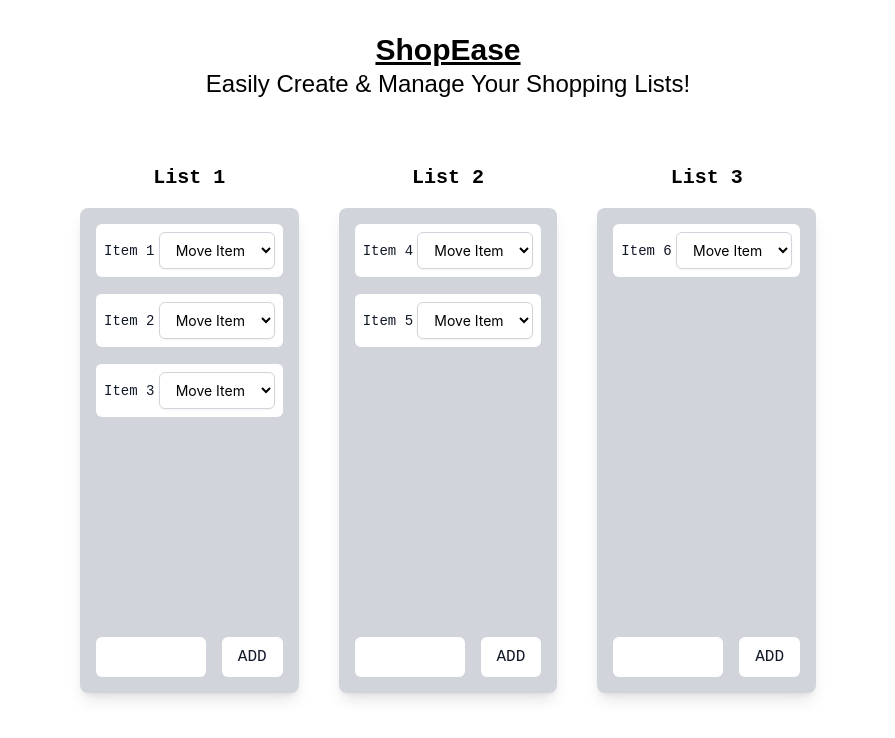
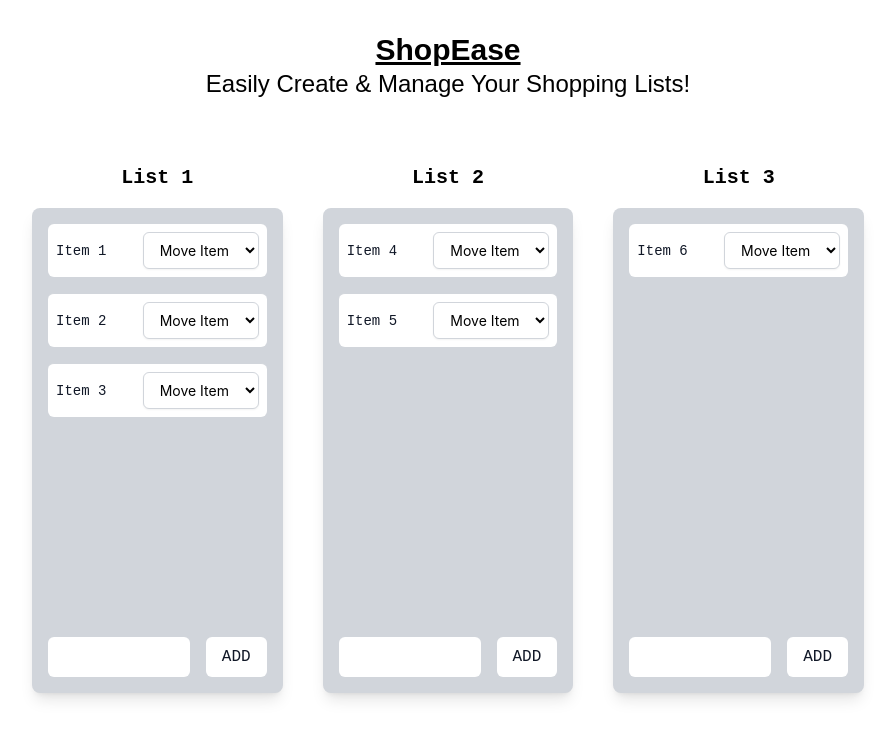
Before and after one commit to emelyn-barrientos/shopease-list-coding-challenge, a React (Create React App) app: page / in a window 1280 px wide. Shown: the top 738 px of the page, without its empty margins (192-1087 px from the left). Built offline with nearby package versions, Linux system fonts and the light colour scheme; a web font is replaced by a local one.

Commit message:
Reduce margin-x on grid

```diff
--- a/src/App.jsx
+++ b/src/App.jsx
@@ -57,7 +57,10 @@ function App() {
   return (
     <>
       <Header />
-      <div className="grid grid-cols-3 gap-10 mt-16 mx-60">
+      <div
+        className="grid grid-cols-3 gap-10 mt-16 mx-48
+       "
+      >
         {lists.map((list) => (
           <ShoppingList
             key={list.id}
```
